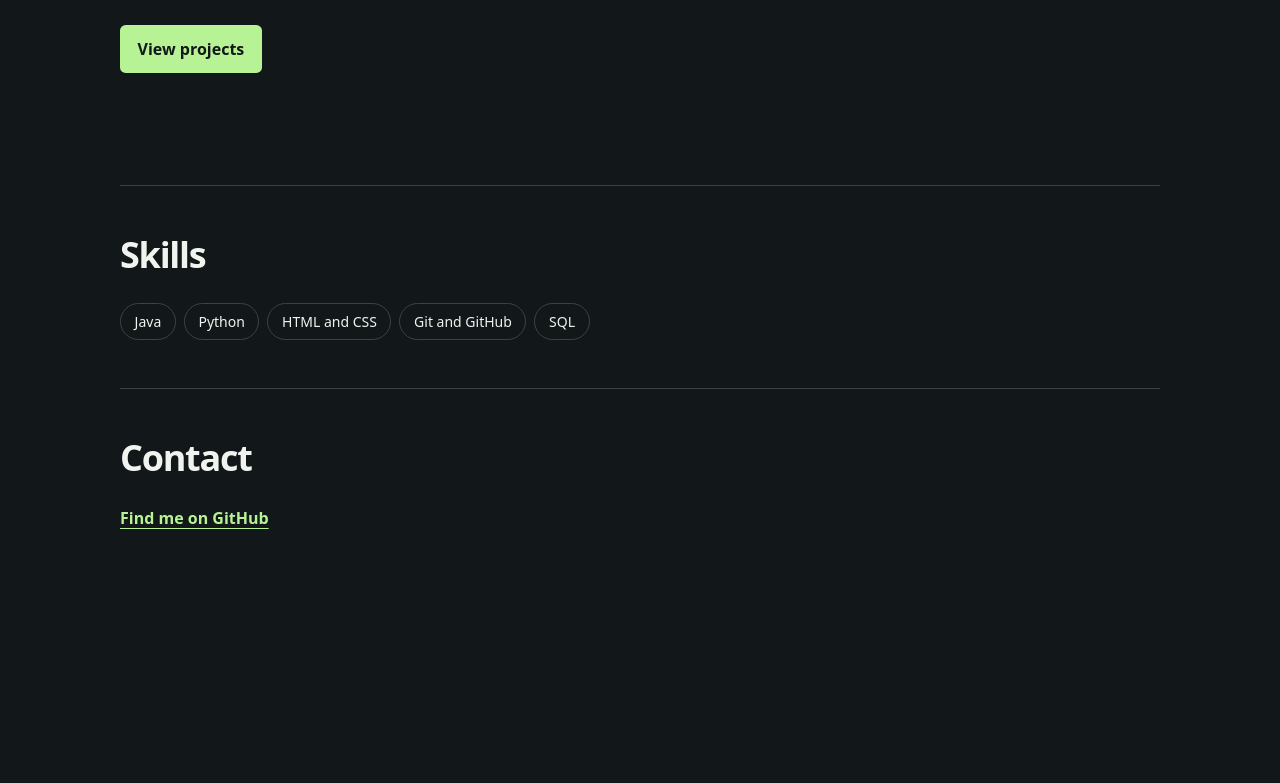
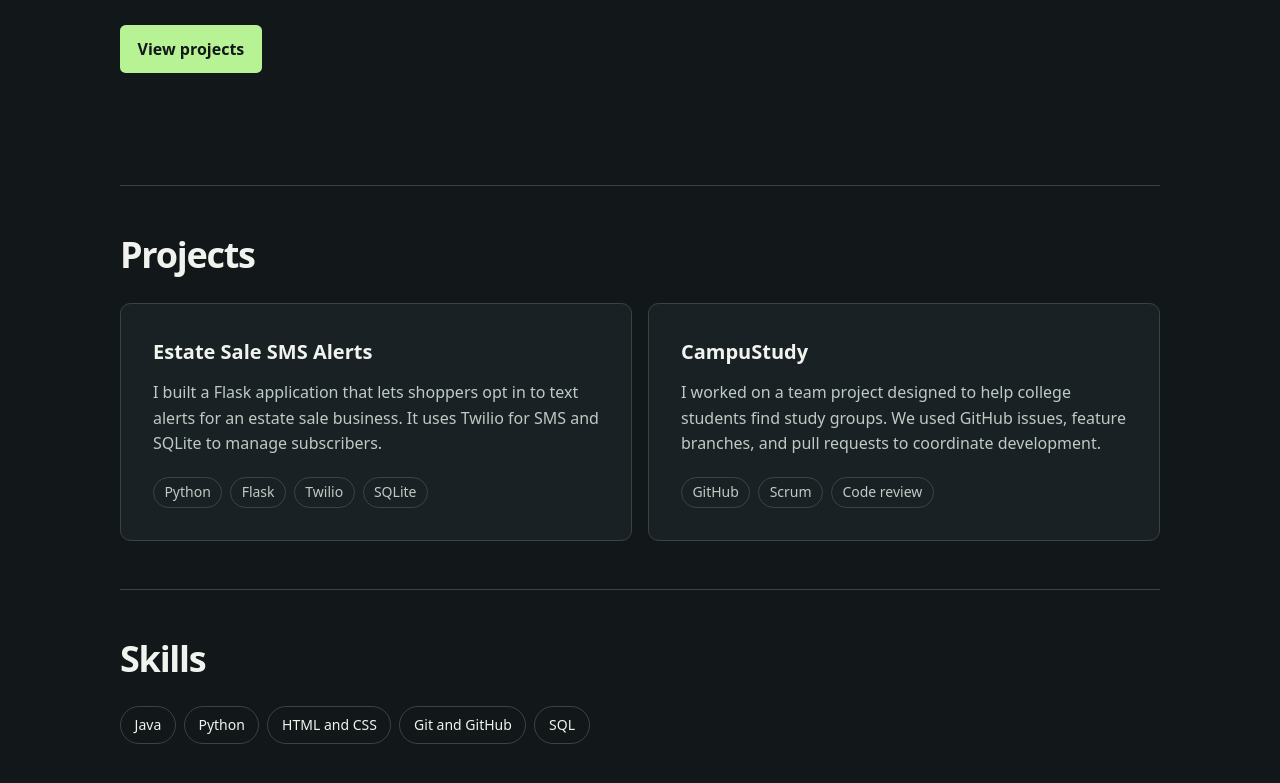
Before and after one commit to joey52103/dev-portfolio, a plain HTML site: page index.html in a window 1280 px wide. Shown: the part 557-1340 px from the top of the page. Before the commit the page ends 1137 px from the top, so only its background shows below. Drawn offline with Linux system fonts and the light colour scheme.

Commit message:
Revert "Demonstrate validation failure with missing projects"
This reverts commit 35fa77a722bbbd210c0ef39388fe4c52d4fc9e81.

```diff
--- a/index.html
+++ b/index.html
@@ -26,6 +26,35 @@
             <a class="button" href="#projects">View projects</a>
         </section>
 
+        <section id="projects" class="portfolio-section" aria-labelledby="projects-heading">
+            <h2 id="projects-heading">Projects</h2>
+            <ul class="project-grid">
+                <li>
+                    <article class="project project-card">
+                        <h3>Estate Sale SMS Alerts</h3>
+                        <p>I built a Flask application that lets shoppers opt in to text alerts for an estate sale business. It uses Twilio for SMS and SQLite to manage subscribers.</p>
+                        <ul class="tags" aria-label="Technologies used">
+                            <li>Python</li>
+                            <li>Flask</li>
+                            <li>Twilio</li>
+                            <li>SQLite</li>
+                        </ul>
+                    </article>
+                </li>
+                <li>
+                    <article class="project project-card">
+                        <h3>CampuStudy</h3>
+                        <p>I worked on a team project designed to help college students find study groups. We used GitHub issues, feature branches, and pull requests to coordinate development.</p>
+                        <ul class="tags" aria-label="Project practices">
+                            <li>GitHub</li>
+                            <li>Scrum</li>
+                            <li>Code review</li>
+                        </ul>
+                    </article>
+                </li>
+            </ul>
+        </section>
+
         <section id="skills" class="portfolio-section" aria-labelledby="skills-heading">
             <h2 id="skills-heading">Skills</h2>
             <ul class="tags skill-list">
```
